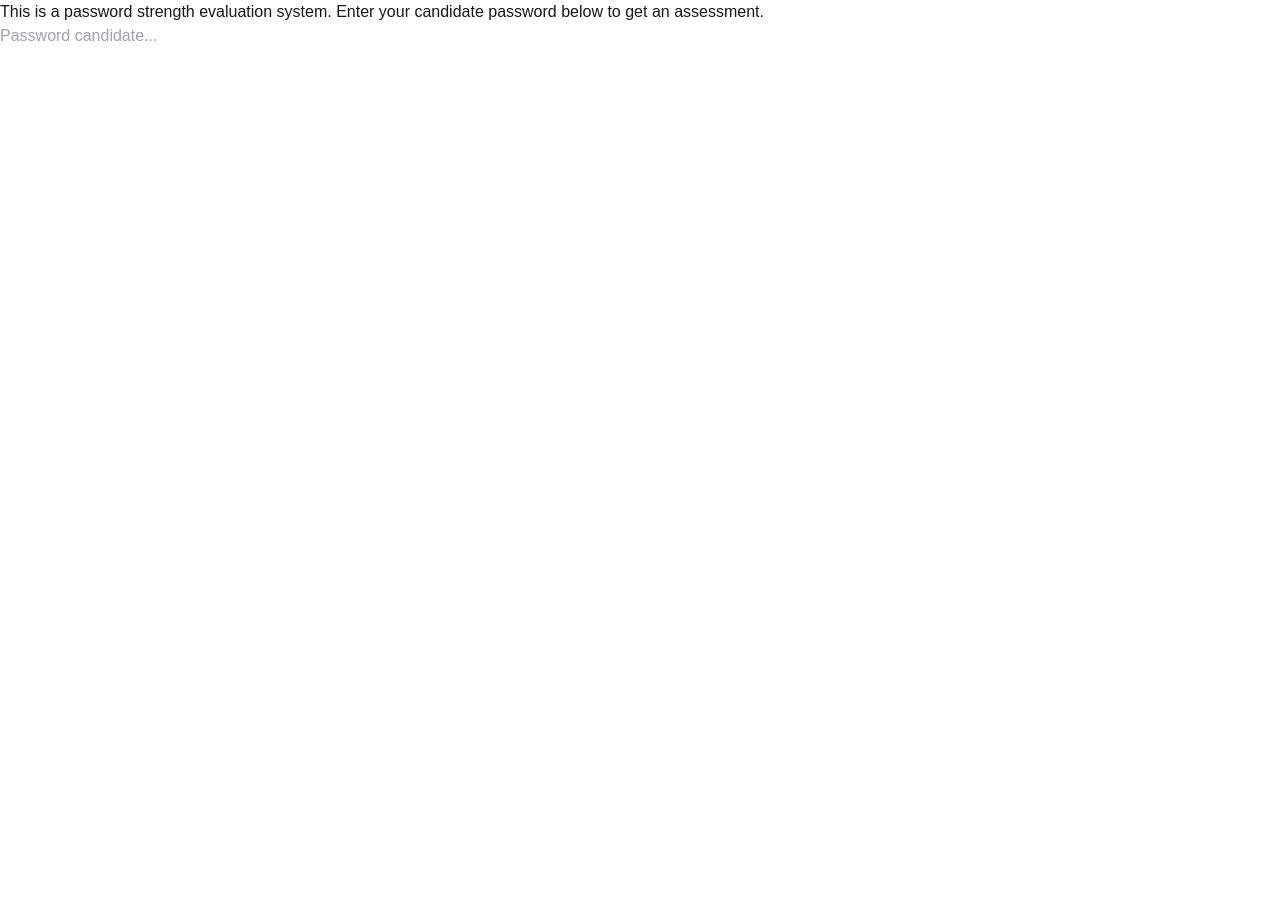
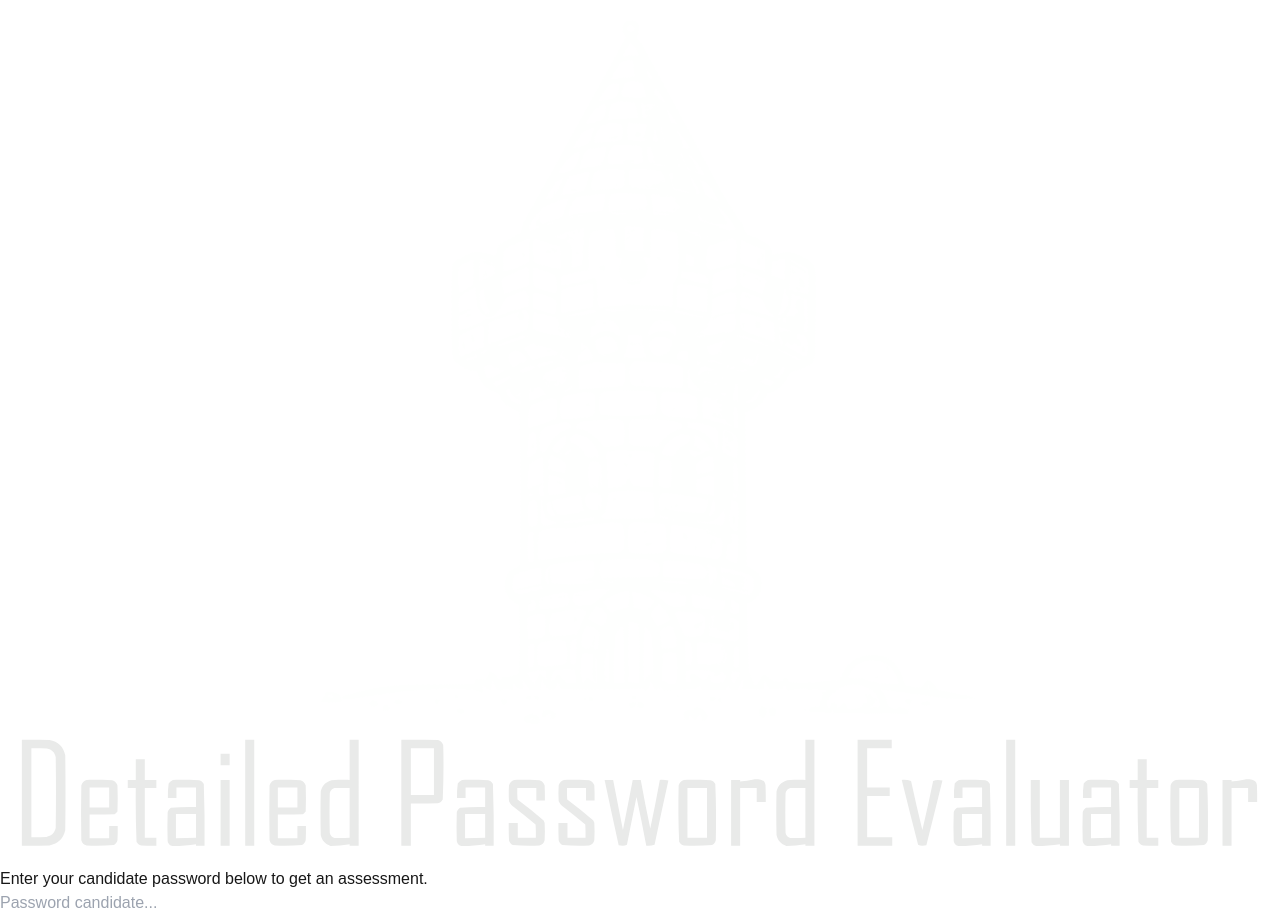
Before and after one commit to SamiKamara/detailedpasswordevaluator, a Next.js app: page / in a window 1280 px wide. Before the commit the page ends 800 px from the top, so only its background shows below. Built offline with nearby package versions, Linux system fonts and the light colour scheme.

Commit message:
feat: add logo

```diff
--- a/src/app/page.tsx
+++ b/src/app/page.tsx
@@ -84,9 +84,15 @@ export default function Home() {
 
   return (
     <div className="flex flex-col items-center justify-center h-screen">
+      <img
+        src="/logo.svg"
+        alt="Logo"
+        className="w-64 h-64 mb-6"
+      />
+
       <div className="flex flex-col items-center space-y-6">
-        <p className="text-lg text-gray-700 text-center max-w-md">
-          This is a password strength evaluation system. Enter your candidate password below to get an assessment.
+        <p className="text-lg text-gray-300 text-center max-w-md">
+          Enter your candidate password below to get an assessment.
         </p>
         <input
           type="text"
@@ -99,23 +105,23 @@ export default function Home() {
       <div className="h-12 mt-4 flex flex-col items-center space-y-2">
         {password && (
           <>
-            <p className="text-sm text-gray-600 text-center">
+            <p className="text-sm text-gray-300 text-center">
               <br />
               Feedback:
             </p>
-            <p className="text-sm text-gray-600 text-center">
+            <p className="text-sm text-gray-300 text-center">
               {(() => {
                 const { feedback } = calculateAverageScore(password);
                 return feedback;
               })()}
             </p>
-            <p className="text-sm text-gray-600 text-center">
+            <p className="text-sm text-gray-300 text-center">
               {getPasswordLengthFeedback(password)}
             </p>
-            <p className="text-sm text-gray-600 text-center">
+            <p className="text-sm text-gray-300 text-center">
               {getPasswordNumberFeedback(password)}
             </p>
-            <p className="text-sm text-gray-600 text-center">
+            <p className="text-sm text-gray-300 text-center">
               {getPasswordUppercaseFeedback(password)}
             </p>
           </>
```
Also changed, not shown: public/logo.svg (added).
